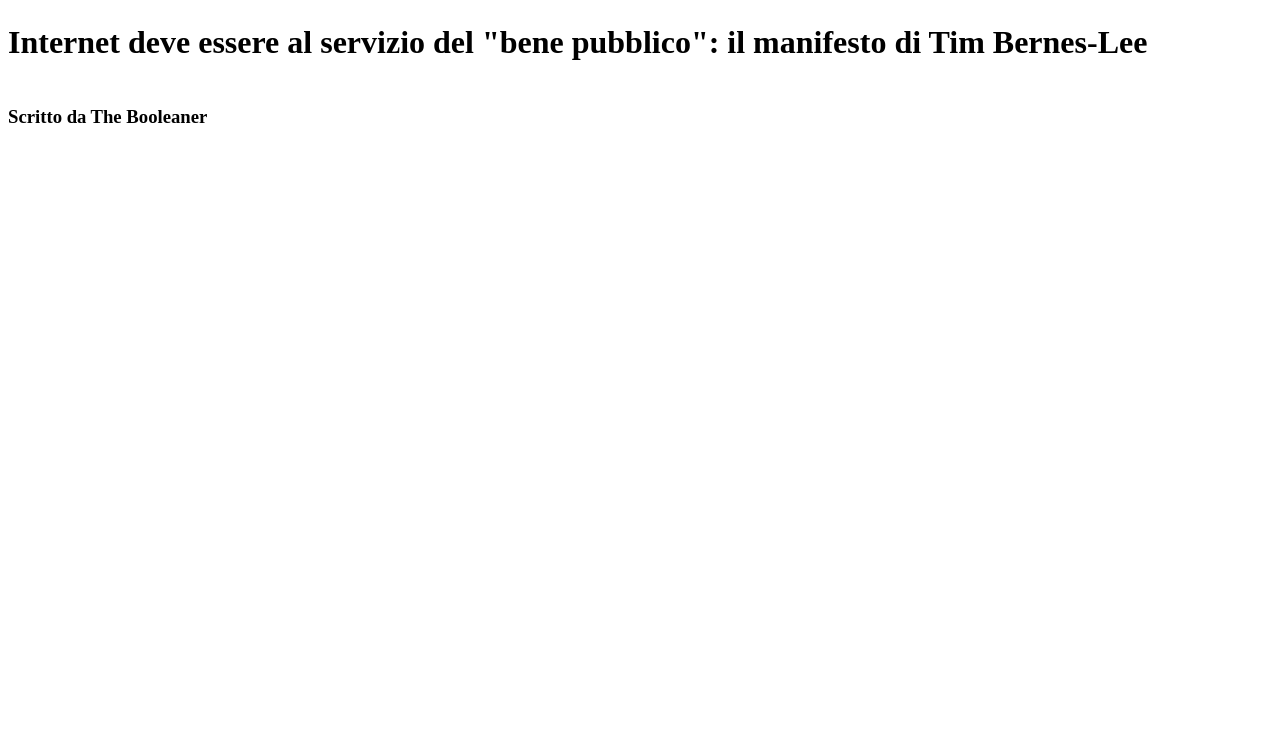
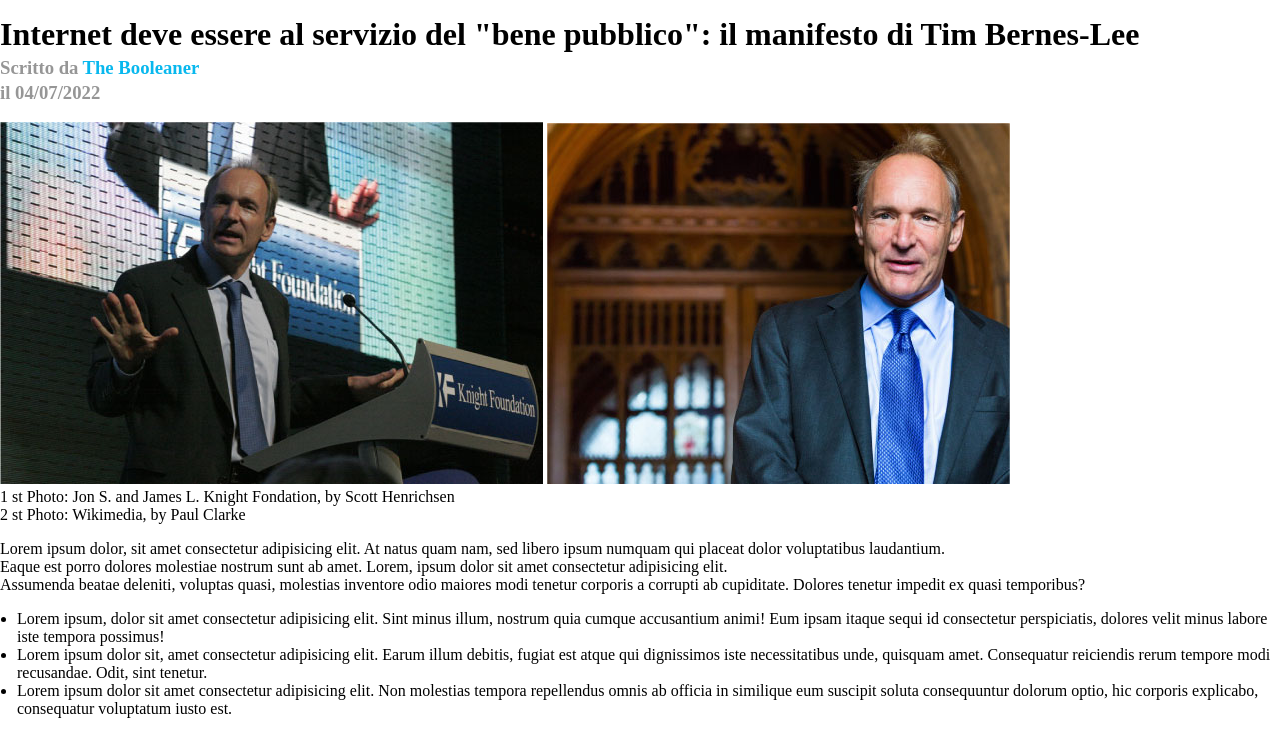
Before and after one commit to RosarioNici/html-css-booleaner, a plain HTML site: page index.html in a window 1280 px wide. Shown: the part 111-845 px from the top of the page. Before the commit the page ends 800 px from the top, so only its background shows below. Drawn offline with Linux system fonts and the light colour scheme.

Commit message:
Created the structure
added a bit code of css

```diff
--- a/css/style.css
+++ b/css/style.css
@@ -1,8 +1,9 @@
 header {
     background-color: #4ea0ff;
-    margin-block-end: 0px;
     background-image: url(../images/pattern.png);
-    margin-top: inherit;
+    background-size: contain;
+    height: 100%;
+
 }
 
 #pattern {
@@ -20,8 +21,37 @@ header {
 
 h1 {
     font-size: xx-large;
+    margin-bottom: 2px;
+}
+
+#grey_1 {
+    color: rgb(150, 150, 150);
+    margin-top: 1px;
+}
+
+.grey {
+    color: rgb(150, 150, 150);
+    margin-top: 2px;
+    margin-bottom: 2px;
+}
+
+#lightblue {
+    color: rgb(8, 184, 238);
+    margin-bottom: 2px;
+    margin-top: 2px;
 }
 
 h3 {
     display: inline-block;
 }
+
+ul {
+    margin-left: 2px;
+    padding-left: 15px;
+}
+
+body {
+    margin-top: 0px;
+    margin-left: 0px;
+    margin-right: 0px;
+}
--- a/index.html
+++ b/index.html
@@ -17,12 +17,47 @@
     <!-- end header -->
     <!-- Start main frist section -->
     <main>
-        <section>
+        <section id="1_section">
             <!-- Title of page -->
             <h1>Internet deve essere al servizio del "bene pubblico": il manifesto di Tim Bernes-Lee</h1>
-            <h3>Scritto da</h3>
-            <h3>The Booleaner</h3>
+            <h3 class="grey">Scritto da</h3>
+            <h3 id="lightblue">The Booleaner</h3>
+            <div>
+                <h3 id="grey_1">il 04/07/2022</h3>
+            </div>
         </section>
+        <!-- section of photo -->
+        <section>
+            <img src="../html-css-booleaner/images/tim-1.jpg" alt="">
+            <img src="../html-css-booleaner/images/tim-2.jpg" alt="">
+            <div id="image_tim1">1 st Photo: Jon S. and James L. Knight Fondation, by Scott Henrichsen</div>
+            <div id="image_tim2">2 st Photo: Wikimedia, by Paul Clarke</div>
+        </section>
+        <!-- end section of photo -->
+        <!-- frist p -->
+        <section>
+            <p> Lorem ipsum dolor, sit amet consectetur adipisicing elit. At natus quam nam, sed libero ipsum numquam
+                qui placeat dolor voluptatibus laudantium. <br> Eaque est porro dolores molestiae nostrum sunt ab amet.
+                Lorem, ipsum dolor sit amet consectetur adipisicing elit. <br> Assumenda beatae deleniti, voluptas
+                quasi,
+                molestias inventore odio maiores modi tenetur corporis a corrupti ab cupiditate. Dolores tenetur impedit
+                ex quasi temporibus?</p>
+        </section>
+        <!-- end frist p -->
+        <section>
+            <ul>
+                <li>Lorem ipsum, dolor sit amet consectetur adipisicing elit. Sint minus illum, nostrum quia cumque
+                    accusantium animi! Eum ipsam itaque sequi id consectetur perspiciatis, dolores velit minus labore
+                    iste tempora possimus!</li>
+                <li>Lorem ipsum dolor sit, amet consectetur adipisicing elit. Earum illum debitis, fugiat est atque qui
+                    dignissimos iste necessitatibus unde, quisquam amet. Consequatur reiciendis rerum tempore modi
+                    recusandae. Odit, sint tenetur.</li>
+                <li>Lorem ipsum dolor sit amet consectetur adipisicing elit. Non molestias tempora repellendus omnis ab
+                    officia in similique eum suscipit soluta consequuntur dolorum optio, hic corporis explicabo,
+                    consequatur voluptatum iusto est.</li>
+            </ul>
+        </section>
+
 
     </main>
     <footer></footer>
```
